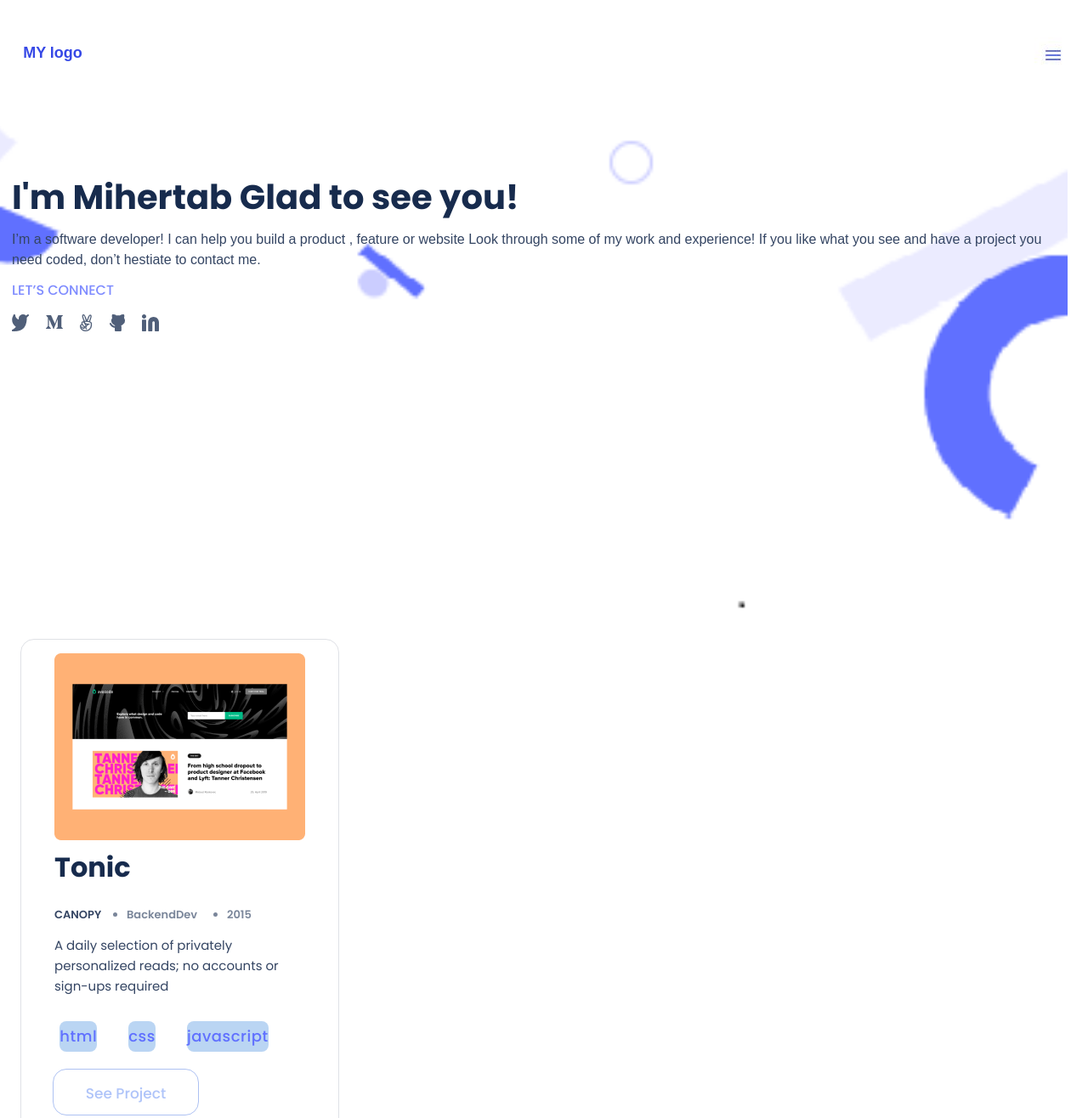
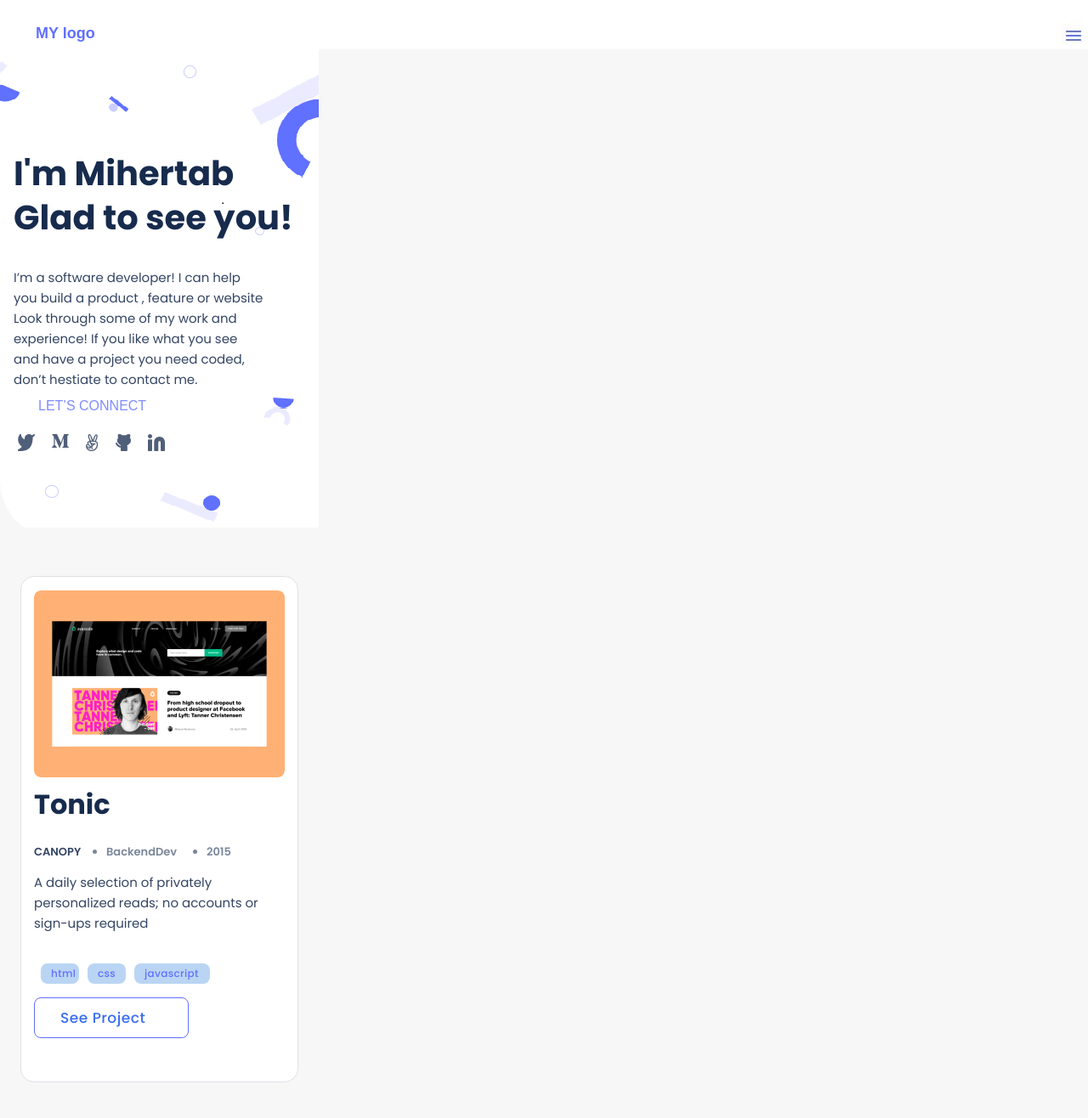
Before and after one commit to DamenaM/Portofolio, a website: page index.html in a window 1280 px wide. Shown: the top 1316 px of the page at 85% size. Drawn offline with Linux system fonts and the light colour scheme.

Commit message:
addin PR comment

```diff
--- a/index.html
+++ b/index.html
@@ -8,19 +8,23 @@
     <link rel="stylesheet" href="style.css">
     </head>
 <body>
-<section class="container">
+<section class="Workssection1">
     <header class="Header">
         <a class="mylogo">MY logo</a>
          <nav>
             <img src="./image/logobuger.JPG">
          </nav>
     </header>
-<section class="main-section">
+     <div class="cardBack01">
+        <div>
             <h1 class="main-header"> I'm Mihertab Glad to see you!</h1>
-            <p class = "home-text"> I’m a software developer! I can help you build a product , feature or website Look through some of my work and experience! If you like what you see and have a project you need coded, don’t hestiate to contact me.</p>
+            <p class="section1"> I’m a software developer! I can help you build a product ,
+                feature or website Look through some of my work and experience! If you like what
+                you see and have a project you need coded, don’t hestiate to contact me. </p>
+        </div>
         <div class = "social-section">
-            <h4 class="connect"> LET’S CONNECT</p>
-            <ul class="social-icons">
+                    <h4 class="connectmywork"> LET’S CONNECT</h4>
+                <ul class="social-icons-mywork">
                     <li><a href="#"><img src="./image/Vectortweet.png" alt=""></a></li>
                     <li><a href="#"><img src="./image/VectorM.jpg" alt=""></a></li>
                     <li><a href="#"><img src="./image/Vector5.png" alt=""></a></li>
@@ -28,13 +32,14 @@
                     <li><a href="#"><img src="./image/Linkedin.svg" alt=""></a></li>
                 </ul>
         </div>
+
+      </div>
       </section>
-</section>
+
 <section class="Workssection">
     <div class="cardBack">
-    <a class="card1" href="#"><img src="./image/Snapshoot Portfolio1 (1).png" alt=""></a>
+    <a class="card1" ></a>
             <h3  class="tonic" >Tonic</h3>
-
          <div>
             <ul class="works">
                 <li class="canopy"> CANOPY</li>
@@ -43,25 +48,22 @@
             </ul>
     <p class="section1"> A daily selection of privately personalized reads; no accounts or sign-ups required </p>
 </div>
-
-    <div class="works2">
-        <div>html</div>
-        <div>css</div>
-        <div>javascript</div>
+        <div >
+            <ul class="program1">
+                <li class="Program-skilhtml">html</li>
+                <li class="Program-skilhtml">css</li>
+                <li class="skiljava">javascript</li>
+            </ul>
         </div>
-   <div class="buttondir">
-    <button class="buttonProject"  type="button" class="resume-btn">See Project</button>
-
+        <div class="buttonsee">
+            <button class="button1"> See Project</button>
         </div>
 </div>
   </section>
   <section class="Workssection">
     <div class="cardBack">
     <a class="card1" href="#"><img src="./image/Snapshoot Portfolio1 (2).png" alt=""></a>
-
-        <h3  class="tonic" >Multi-Post
-            Stories</h3>
-
+        <h3  class="tonic" >Multi-Post Stories</h3>
     <div>
             <ul class="works">
                 <li class="canopy"> CANOPY</li>
@@ -70,24 +72,23 @@
             </ul>
             <p class="section1"> A daily selection of privately personalized reads; no accounts or sign-ups required </p>
     </div>
+    <div >
+        <ul class="program1">
+            <li class="Program-skilhtml">html</li>
+            <li class="Program-skilhtml">css</li>
+            <li class="skiljava">javascript</li>
+        </ul>
+   </div>
+<div class="buttonsee">
+    <button class="button1"> See Project</button>
+</div>
 
-    <div class="works2">
-        <div>html</div>
-        <div>css</div>
-        <div>javascript</div>
-   </div>
-   <div class="buttondir">
-    <button class="buttonProject"  type="button" class="resume-btn">See Project</button>
-
-   </div>
 </div>
   </section>
   <section class="Workssection">
     <div class="cardBack">
-    <a class="card1" href="#"><img src="./image/Snapshoot Portfolio1 (3).png" alt=""></a>
-
+    <a class="card3" href="#"></a>
         <h3  class="tonic" >Tonic</h3>
-
     <div>
             <ul class="works">
                 <li class="canopy"> CANOPY</li>
@@ -96,21 +97,22 @@
             </ul>
     <p class="section1"> A daily selection of privately personalized reads; no accounts or sign-ups required </p>
     </div>
+    <div >
+        <ul class="program1">
+            <li class="Program-skilhtml">html</li>
+            <li class="Program-skilhtml">css</li>
+            <li class="skiljava">javascript</li>
+        </ul>
+    </div>
 
-    <div class="works2">
-        <div>html</div>
-        <div>css</div>
-        <div>javascript</div>
-   </div>
-   <div class="buttondir">
-    <button class="buttonProject"  type="button" class="resume-btn">See Project</button>
-
+    <div class="buttonsee">
+        <button class="button1"> See Project</button>
     </div>
      </div>
   </section>
   <section class="Workssection">
     <div class="cardBack">
-    <a class="card1" href="#"><img src="./image/Snapshoot Portfolio1 (4).png" alt=""></a>
+    <a class="card4" href="#"></a>
 
         <h3  class="tonic" >Multi-Post
             Stories </h3>
@@ -122,15 +124,15 @@
      </ul>
     <p class="section1"> A daily selection of privately personalized reads; no accounts or sign-ups required </p>
 </div>
-
-    <div class="works2">
-        <div>html</div>
-        <div>css</div>
-        <div>javascript</div>
+<div >
+    <ul class="program1">
+        <li class="Program-skilhtml">html</li>
+        <li class="Program-skilhtml">css</li>
+        <li class="skiljava">javascript</li>
+    </ul>
 </div>
-   <div class="buttondir">
-    <button class="buttonProject"  type="button" class="resume-btn">See Project</button>
-
+   <div class="buttonsee">
+    <button class="button1"> See Project</button>
 </div>
 </div>
   </section>
@@ -148,7 +150,7 @@
         and have a project you need coded, don’t hestiate to contact me. </p>
 </div>
 <div class = "social-section">
-    <h4 class="connectmywork"> LET’S CONNECT</p>
+    <h4 class="connectmywork"> LET’S CONNECT</h4>
     <ul class="social-icons-mywork">
         <li><a href="#"><img src="./image/Vectortweet.png" alt=""></a></li>
         <li><a href="#"><img src="./image/VectorM.jpg" alt=""></a></li>
@@ -158,11 +160,9 @@
     </ul>
 
 </div>
-    <div class="buttondir">
-        <button class="buttonProject"  type="button" class="resume-btn">Get my resume</button>
+<div class="buttonsee">
+    <button class="button1"> Get my resume </button>
 </div>
-
-
         <ul class="Program-skil">
             <li  class="Programs-lang" href="#"><img  src="./image/Frame 3.png" alt=""></li>
             <ul class="Program-skil">
@@ -175,5 +175,6 @@
         </ul>
   </div>
   </section>
+
 </body>
 </html>
--- a/style.css
+++ b/style.css
@@ -9,32 +9,34 @@
 
 body {
   margin: 0;
+  background-color: hsl(0deg 3% 71% / 10%);
 }
 
 .Header {
-  margin: 10px 24px auto 24px;
   display: flex;
   flex-direction: row;
   justify-content: space-between;
-  min-width: 375px;
-  height: 104px;
+  height: 58px;
   align-items: center;
+  background-color: #ffff;
+  padding-top: 20px;
+  padding-left: 18px;
 }
 
 .mylogo {
-  margin: 58;
-  margin-left: 24;
+  width: 76px;
   height: 20px;
-  width: 76px;
-  left: 12px;
-  top: 10px;
-  font-family: 'Poppines', sans-serif;
+  font-style: normal;
   font-weight: 700;
   font-size: 18px;
   line-height: 20px;
+  display: flex;
   align-items: center;
   text-align: center;
-  color: #3648e6;
+  color: #6070ff;
+  margin: 58px;
+  margin-left: 24px;
+  font-family: 'Poppines', sans-serif;
   letter-spacing: 0;
 }
 
@@ -51,14 +53,6 @@ body {
 
 .container {
   height: 718px;
-}
-
-.main-section,
-.main-header,
-.home-text,
-.connect {
-  margin: 102px 24px auto 24px;
-  min-width: 375px;
 }
 
 .main-header {
@@ -101,28 +95,46 @@ body {
   gap: 20px;
 }
 
+.social-section {
+  margin-right: 80px;
+}
+
 /* social media icons----------------------------------------------------------------------- */
-.Workssection {
+.Workssection1 {
   border-radius: 8px;
 }
 
 /* Card Works */
 .cardBack {
-  margin: 24px auto auto 24px;
+  margin: 52px auto auto 24px;
+  box-sizing: border-box;
+  display: flex;
+  flex-direction: column;
+  align-items: center;
+  padding: 16px;
+  width: 327px;
+  height: 596px;
+  background: #fff;
+  border: 1px solid #dfe1e6;
+  border-radius: 16px;
+}
+
+.cardBack01 {
+  background-image: url('./image/Mobile-Main_3.png');
+  background-repeat: no-repeat;
   box-sizing: border-box;
   display: flex;
   flex-direction: column;
   align-items: center;
   padding: 16px;
   width: 375px;
-  height: 650px;
-  background: #fff;
-  border: 1px solid #dfe1e6;
-  border-radius: 16px;
+  height: 568px;
+  border: 0 solid #dfe1e6;
+  border-bottom-left-radius: 50px;
 }
 
 .cardBack2 {
-  margin: 24px auto auto 24px;
+  margin-top: 24px;
   box-sizing: border-box;
   display: flex;
   flex-direction: column;
@@ -139,12 +151,84 @@ body {
   width: 295px;
   height: 220px;
   border-radius: 8px;
+  background-image: url('./image/Snapshoot Portfolio1 (1).png');
+}
+
+.card2 {
+  width: 295px;
+  height: 220px;
+  border-radius: 8px;
+  background-image: url('./image/Snapshoot Portfolio1 (2).png');
+}
+
+.card3 {
+  width: 295px;
+  height: 220px;
+  border-radius: 8px;
+  background-image: url('./image/Snapshoot Portfolio1 (3).png');
+}
+
+.card4 {
+  width: 295px;
+  height: 220px;
+  border-radius: 8px;
+  background-image: url('./image/Snapshoot Portfolio1 (4).png');
+}
+
+.program1 {
+  display: flex;
+  flex-direction: row;
+  gap: 10px;
+  padding-right: 108px;
+  padding-left: 28px;
 }
 
 .works {
   display: flex;
   flex-direction: row;
   gap: 30px;
+}
+
+.Program-skilhtml {
+  width: 45px;
+  height: 24px;
+  font-family: 'Poppins', sans-serif;
+  font-style: normal;
+  font-weight: 500;
+  font-size: 12px;
+  line-height: 16px;
+  letter-spacing: 0.03em;
+  color: #6070ff;
+  display: flex;
+  background-color: rgba(169, 203, 241, 0.8);
+  text-align: center;
+  gap: 20px;
+  list-style: none;
+  border-radius: 8px;
+  flex-direction: row;
+  align-items: center;
+  padding: 4px 12px;
+}
+
+.skiljava {
+  width: 89px;
+  height: 24px;
+  font-family: 'Poppins', sans-serif;
+  font-style: normal;
+  font-weight: 500;
+  font-size: 12px;
+  line-height: 16px;
+  letter-spacing: 0.03em;
+  color: #6070ff;
+  display: flex;
+  background-color: rgba(169, 203, 241, 0.8);
+  text-align: center;
+  gap: 20px;
+  list-style: none;
+  border-radius: 8px;
+  flex-direction: row;
+  align-items: center;
+  padding: 4px 12px;
 }
 
 .Prog-Lang.works {
@@ -220,36 +304,38 @@ body {
   color: #6070ff;
 }
 
-.buttonProject {
+.button1 {
+  background-color: #fff;
   box-sizing: border-box;
   display: flex;
-  margin-top: 10px;
-  color: #396df2;
-  flex-direction: column;
+  flex-direction: row;
   align-items: center;
-  padding: 16px;
-  width: 172px;
-  height: 55px;
-  background: #fff;
-  border: 1px solid #3566df;
-  border-radius: 16px;
+  gap: 10px;
+  position: absolute;
+  width: 182px;
+  height: 48px;
+  left: 0;
+  border: 1px solid #6070ff;
+  border-radius: 8px;
+  margin-left: 40px;
   font-family: 'Poppins', sans-serif;
   font-style: normal;
   font-weight: 500;
   font-size: 17px;
   line-height: 24px;
+  padding-left: 30px;
+  text-align: center;
+  letter-spacing: 0.03em;
+  color: #396df2;
 }
 
-.buttonProject:hover {
-  background-color: #a2b7e6;
+.button1:hover {
+  background-color: #4175d6;
+  color: rgb(243, 243, 245);
 }
 
-.buttonProject:enabled {
-  opacity: 0.4;
-}
-
-button:hover {
-  background: lime;
+.buttonsee {
+  margin-bottom: 20px;
 }
 
 .works2 {
@@ -260,7 +346,7 @@ button:hover {
 }
 
 .works2 > div {
-  background-color: rgba(169, 203, 241, 0.8);
+  background-color: rgba(80, 147, 223, 0.8);
   text-align: center;
   font-size: 18px;
   font-weight: 500;
@@ -277,7 +363,7 @@ button:hover {
 }
 
 .button:hover {
-  background: rgb(189, 196, 189);
+  background: rgb(78, 145, 231);
 }
 
 .Program-skil {
@@ -296,13 +382,15 @@ button:hover {
 }
 
 .connectmywork {
+  width: 184px;
+  height: 24px;
+  font-weight: 500;
+  font-size: 16px;
+  color: #7f8cff;
   margin-top: 60px;
   font-family: 'Poppines', sans-serif;
   font-style: normal;
-  font-weight: 500;
-  font-size: 16px;
   line-height: 24px;
-  color: #7f8cff;
   padding: 0 24px 0 24px;
 }
 
```
Lines whose indentation alone changed are shown as unchanged.
